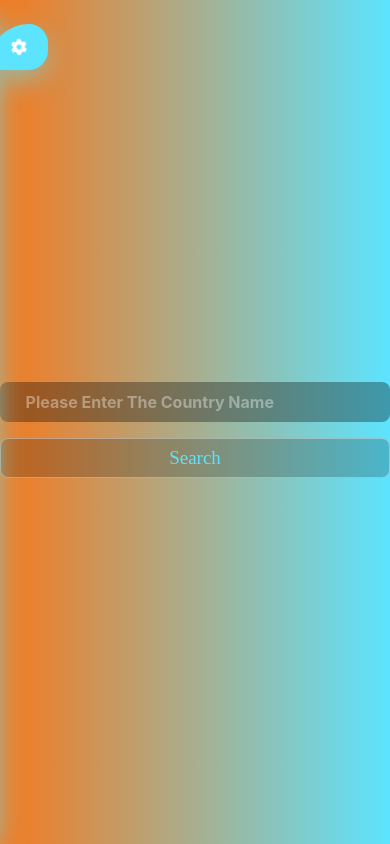
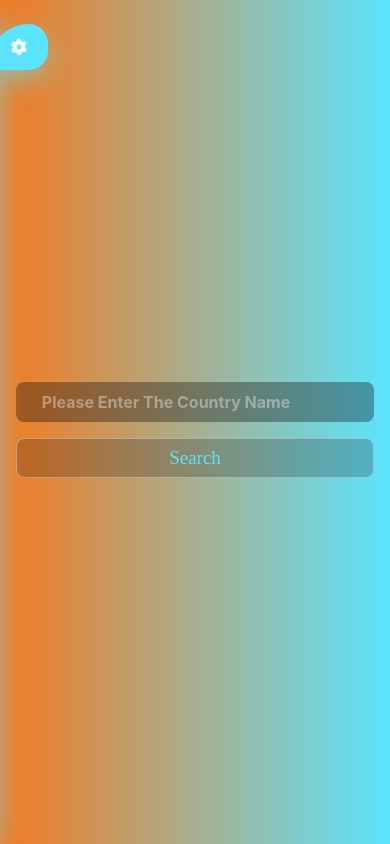
Before and after one commit to Mohamed-Mohamed-Afifi/Weather-App-using-PWA-Redux-React, a React (Create React App) app: page / in a window 390 px wide. Built offline with nearby package versions, Linux system fonts and the light colour scheme.

Commit message:
modifying ux

```diff
--- a/src/App.js
+++ b/src/App.js
@@ -28,8 +28,8 @@ function App() {
     <div className={`App-${AppClass ?? '5ce4ff'}-theme`}>
       <div className='container'>
         <div className='row justify-content-center align-items-center'>
-          <input type='text' name='country' ref={refd} className="countryIn col-md-4 col-12 mx-0 mx-md-3" placeholder='Please Enter The Country Name' onKeyDown={(e) => handelclick(e)} />
-          <button onClick={() => handel()} className='searchBtn col-md-2 col-12 mx-0'>Search</button>
+          <input type='text' name='country' ref={refd} className="countryIn col-md-4 col-11 mx-0 mx-md-3" placeholder='Please Enter The Country Name' onKeyDown={(e) => handelclick(e)} />
+          <button onClick={() => handel()} className='searchBtn col-md-2 col-11 mx-0'>Search</button>
           <div className="w-100"></div>
           {!found && <Card />}
         </div>
--- a/src/Card.js
+++ b/src/Card.js
@@ -9,7 +9,7 @@ const Card = () => {
     const data = useSelector(state => state.Fdata.data)
     console.log(new Date(data.dt * 1000 + (data.timezone * 1000)))
     return (
-        <div className='card col-md-4 col-12 d-flex justify-content-center align-items-center my-4 py-4'>
+        <div className='card col-md-4 col-11 d-flex justify-content-center align-items-center my-4 py-4'>
             <div className='d-flex  justify-content-center align-items-center'>
                 <h5 className='state'>{data.weather[0].description}</h5>
                 <sup><img src={`http://openweathermap.org/img/wn/${data.weather[0].icon}@2x.png`} alt={data.weather[0].description} width='50px' /></sup>
--- a/src/Colorbtn.js
+++ b/src/Colorbtn.js
@@ -19,7 +19,7 @@ const Colorbtn = () => {
         <div className='d-flex justify-content-center flex-wrap'>
             {
                 colors.map((el, ind) => (
-                    <button data-color={el} key={ind} className='Color-btn mx-md-2 col-md-1' onClick={(e) => handelclr(e)} style={{ background: `${el}` }}></button>
+                    <button data-color={el} key={ind} className='Color-btn mx-md-2 mx-1 col-md-1 my-2' onClick={(e) => handelclr(e)} style={{ background: `${el}` }}></button>
                 ))
             }
         </div>
--- a/src/styles/App.css
+++ b/src/styles/App.css
@@ -72,7 +72,7 @@
 }
 
 .wind-icon {
-  font-size: 4rem;
+  font-size: 3rem;
   /* color: #67c1c1; */
 }
 
--- a/src/styles/themes.scss
+++ b/src/styles/themes.scss
@@ -39,7 +39,7 @@
 
 .color-heading {
     color: white;
-    font-size: 1.1rem;
+    font-size: 1.1em;
     font-weight: bold;
     font-family: cursive;
 }
```
Also changed, not shown: 2 other files (tests, documents, lock files or other folders).
